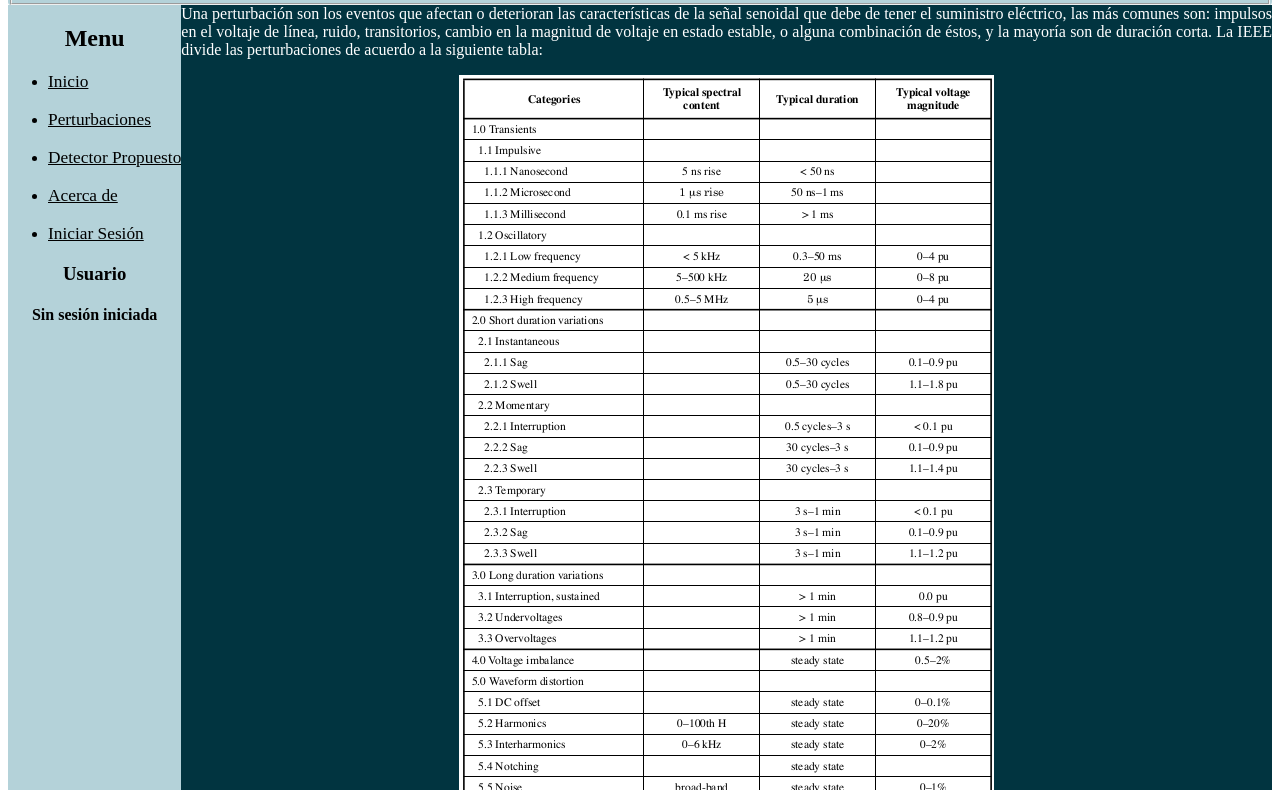
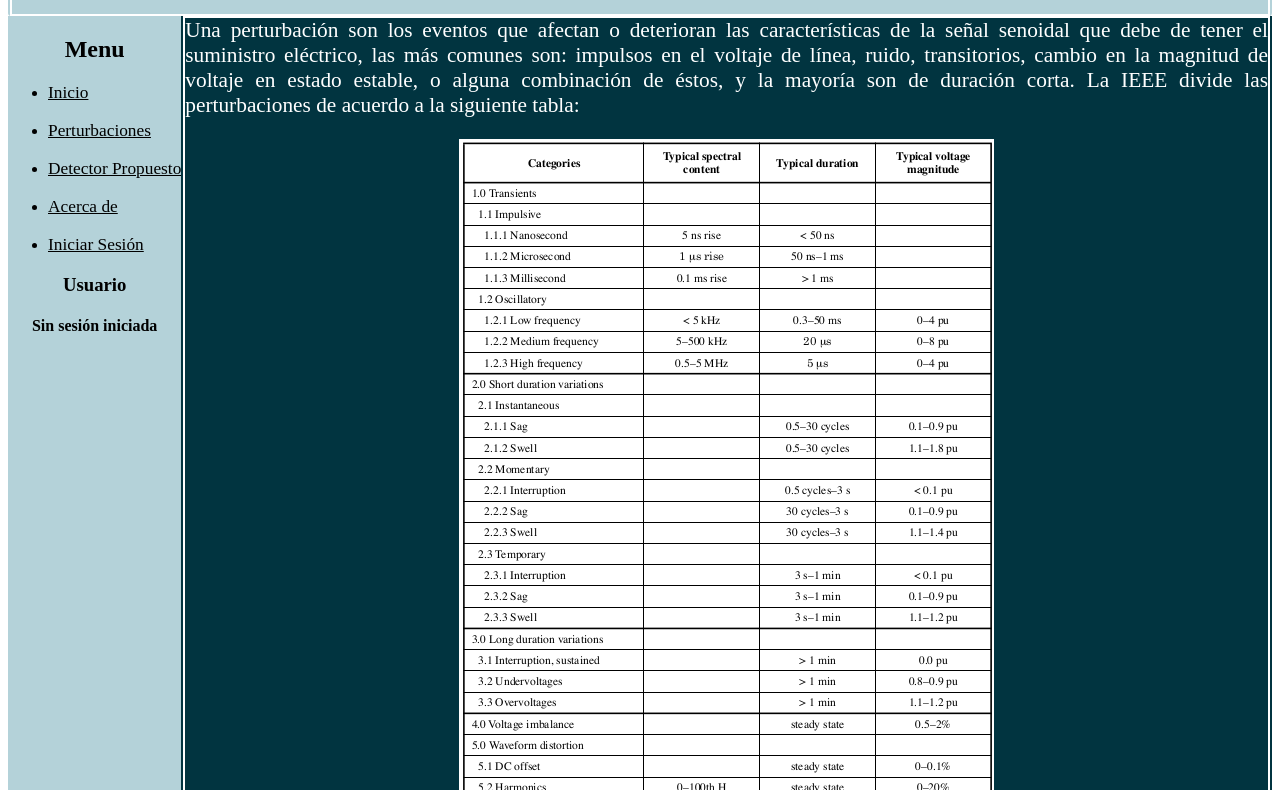
Before and after one commit to JonatanMolina1925/Pagina, a plain HTML site: page perturbaciones.html in a window 1280 px wide. Shown: the part 182-972 px from the top of the page. Drawn offline with nearby package versions, Linux system fonts and the light colour scheme.

Commit message:
cambio fuente

```diff
--- a/css/estilos.css
+++ b/css/estilos.css
@@ -72,3 +72,9 @@
     height: 400px;
     margin: 0 auto;
 }
+
+fieldset{
+    padding: 0%;
+    border: 2px solid white;
+    font-size: 16pt;
+}
--- a/perturbaciones.html
+++ b/perturbaciones.html
@@ -51,6 +51,7 @@
         <h4 id="Usuario" class="centrar">Sin sesión iniciada</h4>
     </aside>
     <main id="contenido">
+        <fieldset>
         <article id="definicion">
             Una perturbación son los eventos que afectan o deterioran las características de la señal senoidal
             que debe de tener el suministro eléctrico, las más comunes son: impulsos en el voltaje de línea, ruido,
@@ -59,6 +60,7 @@
             <figure class="centrar"><img src="imagenes/IEEE.png" alt="Tabla IEEE" id="tablaIEEE"></figure>
                 <figcaption class="centrar" id="tablaIEEE">Categorización de y caracteristicas de las principales perturbaciones en la energía eléctrica.</figcaption>
         </article>
+    </fieldset>
             <br>
             <br>
             <fieldset id="interrupciones">
```
